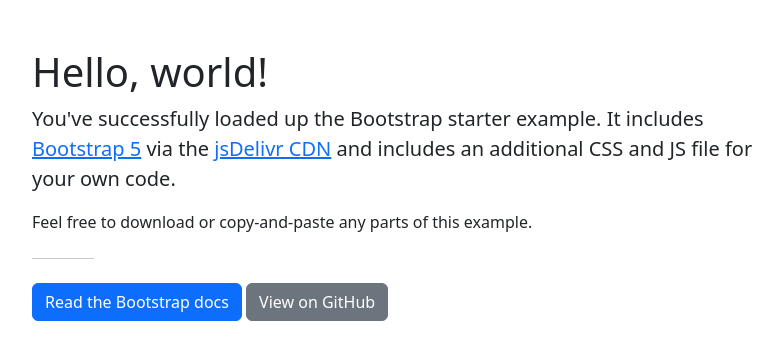
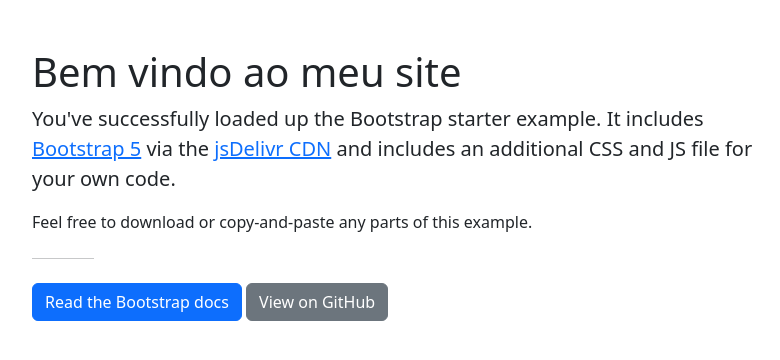
Before and after one commit to jojishimada/jojishimada.onrender.com, a Flask app: page / in a window 1280 px wide. Shown: the part 56-416 px from the top of the page, without its empty margins (50-830 px from the left). Run offline with Flask 2, Linux system fonts and the light colour scheme; some libraries are stand-ins or nearby versions.

Commit message:
meu site

```diff
--- a/templates/index.html
+++ b/templates/index.html
@@ -51,7 +51,7 @@
     </nav>
 
     <div class="container my-5">
-      <h1>Hello, world!</h1>
+      <h1>Bem vindo ao meu site</h1>
       <div class="col-lg-8 px-0">
         <p class="fs-5">You've successfully loaded up the Bootstrap starter example. It includes <a href="https://getbootstrap.com/">Bootstrap 5</a> via the <a href="https://www.jsdelivr.com/package/npm/bootstrap">jsDelivr CDN</a> and includes an additional CSS and JS file for your own code.</p>
         <p>Feel free to download or copy-and-paste any parts of this example.</p>
```
